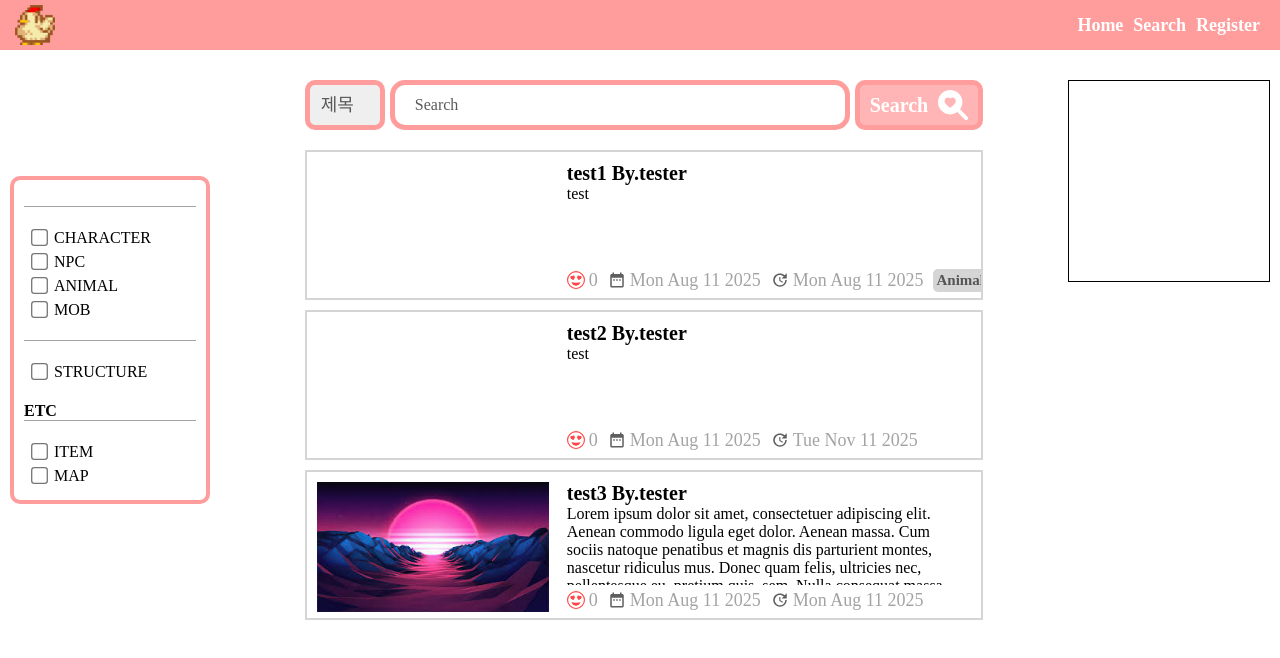
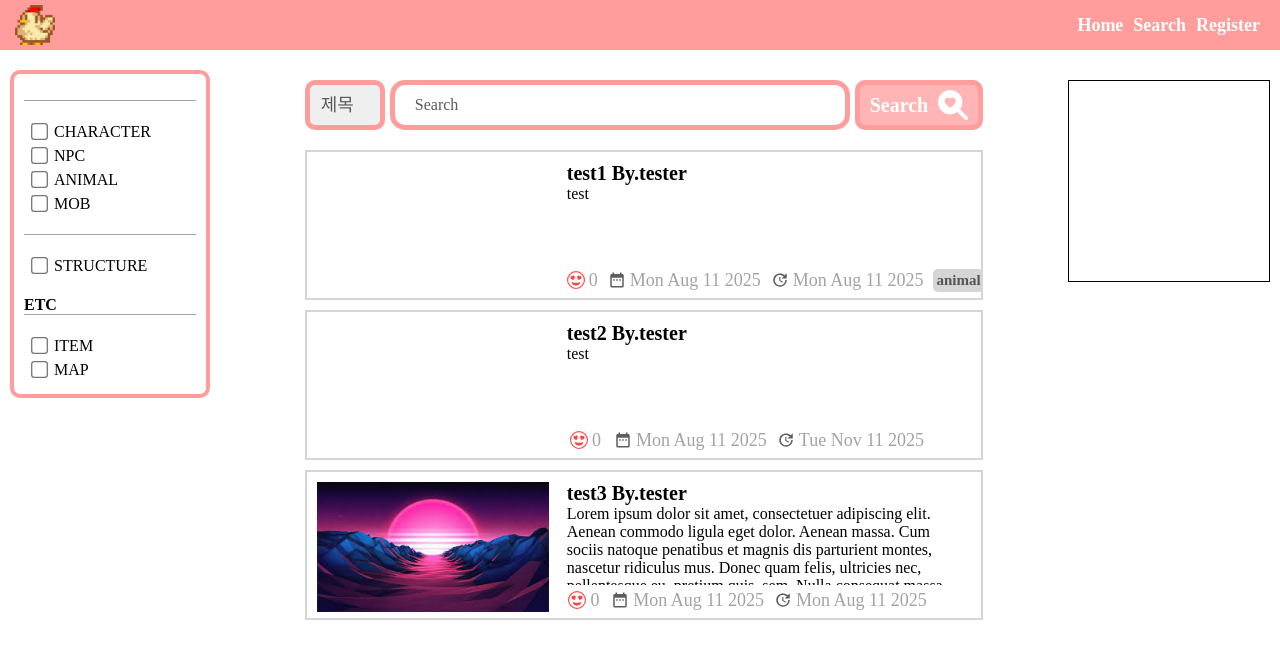
Before and after one commit to minicastle/Stardew-Retexture, a React (Vite) app: page /search in a window 1280 px wide. Shown: the top 658 px of the page. Built offline with nearby package versions, Linux system fonts and the light colour scheme.

Commit message:
filter function

```diff
--- /dev/null
+++ b/src/components/Filter.tsx
@@ -0,0 +1,146 @@
+import styled from "@emotion/styled";
+import { FilterType } from "../functions/types";
+interface Props {
+  handleFilter: (e: FilterType) => void;
+}
+
+const FilterContainer = styled.div`
+  display: flex;
+  justify-content: center;
+  align-items: center;
+  flex-direction: column;
+  position: relative;
+  height: 100%;
+  padding: 10px;
+`;
+const FilterBody = styled.div`
+  display: flex;
+  justify-content: center;
+  align-items: flex-start;
+  flex-direction: column;
+  position: sticky;
+  top: 0;
+  width: 200px;
+  border: 4px solid #ff9c9c;
+  border-radius: 10px;
+  padding: 10px;
+  box-sizing: border-box;
+`;
+const FilterTitle = styled.p`
+  font-weight: bold;
+  border-bottom: 1px solid #a3a3a3;
+  width: 100%;
+`;
+const FilterCheckContainer = styled.div`
+  display: flex;
+  justify-content: center;
+  align-items: flex-start;
+  flex-direction: column;
+  width: 100%;
+  padding: 5px;
+  gap: 5px;
+`;
+const FilterCheckBox = styled.div`
+  display: flex;
+  justify-content: center;
+  align-items: center;
+  gap: 5px;
+`;
+const FilterCheck = styled.input`
+  background-color: #5e5e5e;
+
+  scale: 1.3;
+`;
+const FilterText = styled.span`
+  white-space: nowrap;
+  text-transform: uppercase;
+`;
+function Filter({ handleFilter }: Props) {
+  return (
+    <FilterContainer>
+      <FilterBody>
+        <FilterTitle></FilterTitle>
+        <FilterCheckContainer>
+          <FilterCheckBox>
+            <FilterCheck
+              type="checkbox"
+              value={"character"}
+              onChange={() => {
+                handleFilter("character");
+              }}
+            />
+            <FilterText>character</FilterText>
+          </FilterCheckBox>
+          <FilterCheckBox>
+            <FilterCheck
+              type="checkbox"
+              value={"npc"}
+              onChange={() => {
+                handleFilter("npc");
+              }}
+            />
+            <FilterText>NPC</FilterText>
+          </FilterCheckBox>
+          <FilterCheckBox>
+            <FilterCheck
+              type="checkbox"
+              value={"animal"}
+              onChange={() => {
+                handleFilter("animal");
+              }}
+            />
+            <FilterText>Animal</FilterText>
+          </FilterCheckBox>
+          <FilterCheckBox>
+            <FilterCheck
+              type="checkbox"
+              value={"mob"}
+              onChange={() => {
+                handleFilter("mob");
+              }}
+            />
+            <FilterText>Mob</FilterText>
+          </FilterCheckBox>
+        </FilterCheckContainer>
+        <FilterTitle></FilterTitle>
+        <FilterCheckContainer>
+          <FilterCheckBox>
+            <FilterCheck
+              type="checkbox"
+              value={"structure"}
+              onChange={() => {
+                handleFilter("structure");
+              }}
+            />
+            <FilterText>structure</FilterText>
+          </FilterCheckBox>
+        </FilterCheckContainer>
+        <FilterTitle>ETC</FilterTitle>
+        <FilterCheckContainer>
+          <FilterCheckBox>
+            <FilterCheck
+              type="checkbox"
+              value={"item"}
+              onChange={() => {
+                handleFilter("item");
+              }}
+            />
+            <FilterText>Item</FilterText>
+          </FilterCheckBox>
+          <FilterCheckBox>
+            <FilterCheck
+              type="checkbox"
+              value={"item"}
+              onChange={() => {
+                handleFilter("map");
+              }}
+            />
+            <FilterText>Map</FilterText>
+          </FilterCheckBox>
+        </FilterCheckContainer>
+      </FilterBody>
+    </FilterContainer>
+  );
+}
+
+export default Filter;
--- a/src/components/ModelView.tsx
+++ b/src/components/ModelView.tsx
@@ -61,6 +61,7 @@ const InfoText = styled.span`
   text-overflow: clip;
   height: 5em;
   width: 100%;
+  min-width: 1;
   overflow-y: scroll;
   padding: 0 5px 0 0;
   box-sizing: border-box;
@@ -90,7 +91,7 @@ const SubContainer = styled.div`
   justify-content: center;
   align-items: center;
   gap: 4px;
-  width: fit-content;
+  width: 100%;
 `;
 const Text = styled.span`
   white-space: nowrap;
--- a/src/functions/Data.ts
+++ b/src/functions/Data.ts
@@ -9,7 +9,7 @@ export const data:ContentsData[]=[
         Images:[],
         viewer:0,
         loadDate:new Date('2025-08-11'),
-        tags:["Animal","Mob"]
+        tags:["animal","mob"]
     },
     {
         Title:'test2',
--- a/src/functions/searchFunction.tsx
+++ b/src/functions/searchFunction.tsx
@@ -1,19 +1,26 @@
 import { data } from "./Data";
-import { ContentsData } from "./types";
-interface Props {
+import { ContentsData, FilterType } from "./types";
+interface searchProps {
   searchType: "Title" | "Author";
   searchText: string;
   handleSearchData: (e: ContentsData[]) => void;
   handleSetLoad: (e: boolean) => void;
+}
+interface filterProps {
+  filter: FilterType[];
+  handleSearchData: (e: ContentsData[]) => void;
+  handleSetLoad: (e: boolean) => void;
+  filterRules: number;
+  target: FilterType;
 }
 export const searchFunction = ({
   searchType,
   searchText,
   handleSearchData,
   handleSetLoad,
-}: Props) => {
+}: searchProps) => {
   handleSetLoad(true);
-  const searchContents = [];
+  const searchContents: ContentsData[] = [];
   if (searchType === "Title") {
     for (let i = 0; i < data.length; i++) {
       if (data[i].Title.includes(searchText)) {
@@ -30,4 +37,31 @@ export const searchFunction = ({
   handleSearchData(searchContents);
   handleSetLoad(false);
 };
-export const searchFilter = () => {};
+export const filterFunction = ({
+  filter,
+  handleSearchData,
+  handleSetLoad,
+  filterRules,
+  target,
+}: filterProps) => {
+  handleSetLoad(true);
+  const filterContents: ContentsData[] = [];
+  const filterBuf =
+    filterRules !== -1
+      ? [...filter.slice(0, filterRules), ...filter.slice(filterRules + 1)]
+      : [...filter, target];
+  if (filterBuf.length === 0) {
+    handleSearchData(data);
+    handleSetLoad(false);
+    return;
+  }
+  for (let i = 0; i < filterBuf.length; i++) {
+    for (let j = 0; j < data.length; j++) {
+      if (data[j].tags?.includes(filterBuf[i])) {
+        filterContents.push(data[j]);
+      }
+    }
+  }
+  handleSearchData([...new Set(filterContents)]);
+  handleSetLoad(false);
+};
--- a/src/functions/types.ts
+++ b/src/functions/types.ts
@@ -7,6 +7,6 @@ export type ContentsData = {
     viewer:number,
     loadDate:Date,
     updateDate?:Date,
-    tags?:("Charactor"|"NPC"|"Animal"|"Structure"|"Mob"|"Item"|"Map")[]
+    tags?:("character"|"npc"|"animal"|"structure"|"mob"|"item"|"map")[]
 }
 export type FilterType = "character"|"structure"|"npc"|"animal"|"mob"|"item"|"map";
--- a/src/pages/Search.tsx
+++ b/src/pages/Search.tsx
@@ -6,69 +6,21 @@ import { ReactElement, useCallback, useState } from "react";
 import { data } from "../functions/Data";
 import { ContentsData, FilterType } from "../functions/types";
 import ModelView from "../components/ModelView";
+import Filter from "../components/Filter";
+import { filterFunction } from "../functions/searchFunction";
 const MainContainer = styled.div`
   display: flex;
   justify-content: center;
-  align-items: center;
+  align-items: flex-start;
   width: 100%;
   height: fit-content;
-`;
-const FilterContainer = styled.div`
-  display: flex;
-  justify-content: center;
-  align-items: center;
-  flex-direction: column;
-  position: relative;
-  height: 100%;
-  padding: 10px;
-`;
-const FilterBody = styled.div`
-  display: flex;
-  justify-content: center;
-  align-items: flex-start;
-  flex-direction: column;
-  position: sticky;
-  top: 0;
-  width: 200px;
-  border: 4px solid #ff9c9c;
-  border-radius: 10px;
-  padding: 10px;
-  box-sizing: border-box;
-`;
-const FilterTitle = styled.p`
-  font-weight: bold;
-  border-bottom: 1px solid #a3a3a3;
-  width: 100%;
-`;
-const FilterCheckContainer = styled.div`
-  display: flex;
-  justify-content: center;
-  align-items: flex-start;
-  flex-direction: column;
-  width: 100%;
-  padding: 5px;
-  gap: 5px;
-`;
-const FilterCheckBox = styled.div`
-  display: flex;
-  justify-content: center;
-  align-items: center;
-  gap: 5px;
-`;
-const FilterCheck = styled.input`
-  background-color: #5e5e5e;
-
-  scale: 1.3;
-`;
-const FilterText = styled.span`
-  white-space: nowrap;
-  text-transform: uppercase;
 `;
 const ContentsContainer = styled.div`
   display: flex;
   flex-direction: column;
   justify-content: center;
   align-items: center;
+  width: 100%;
 `;
 const LoadingContainer = styled.div`
   display: flex;
@@ -102,102 +54,38 @@ function Search() {
     }
     return contents;
   }, [searchData]);
-  const handleFilter: (e: FilterType) => void = (e) => {
-    const buf = filter.findIndex((element) => element === e);
-    if (buf !== -1) {
+  const handleFilter: (target: FilterType) => void = (target) => {
+    const filterRules: number = filter.findIndex(
+      (element) => element === target
+    );
+    if (filterRules !== -1) {
       setFilter((filter) => {
-        return [...filter.slice(0, buf), ...filter.slice(buf + 1)];
+        return [
+          ...filter.slice(0, filterRules),
+          ...filter.slice(filterRules + 1),
+        ];
+      });
+      filterFunction({
+        filter,
+        handleSearchData,
+        handleSetLoad,
+        filterRules,
+        target,
       });
     } else {
-      setFilter([...filter, e]);
+      setFilter([...filter, target]);
+      filterFunction({
+        filter,
+        handleSearchData,
+        handleSetLoad,
+        filterRules,
+        target,
+      });
     }
-    console.log(buf);
   };
   return (
     <MainContainer>
-      <FilterContainer>
-        <FilterBody>
-          <FilterTitle></FilterTitle>
-          <FilterCheckContainer>
-            <FilterCheckBox>
-              <FilterCheck
-                type="checkbox"
-                value={"character"}
-                onChange={() => {
-                  handleFilter("character");
-                }}
-              />
-              <FilterText>character</FilterText>
-            </FilterCheckBox>
-            <FilterCheckBox>
-              <FilterCheck
-                type="checkbox"
-                value={"npc"}
-                onChange={() => {
-                  handleFilter("npc");
-                }}
-              />
-              <FilterText>NPC</FilterText>
-            </FilterCheckBox>
-            <FilterCheckBox>
-              <FilterCheck
-                type="checkbox"
-                value={"animal"}
-                onChange={() => {
-                  handleFilter("animal");
-                }}
-              />
-              <FilterText>Animal</FilterText>
-            </FilterCheckBox>
-            <FilterCheckBox>
-              <FilterCheck
-                type="checkbox"
-                value={"mob"}
-                onChange={() => {
-                  handleFilter("mob");
-                }}
-              />
-              <FilterText>Mob</FilterText>
-            </FilterCheckBox>
-          </FilterCheckContainer>
-          <FilterTitle></FilterTitle>
-          <FilterCheckContainer>
-            <FilterCheckBox>
-              <FilterCheck
-                type="checkbox"
-                value={"structure"}
-                onChange={() => {
-                  handleFilter("structure");
-                }}
-              />
-              <FilterText>structure</FilterText>
-            </FilterCheckBox>
-          </FilterCheckContainer>
-          <FilterTitle>ETC</FilterTitle>
-          <FilterCheckContainer>
-            <FilterCheckBox>
-              <FilterCheck
-                type="checkbox"
-                value={"item"}
-                onChange={() => {
-                  handleFilter("item");
-                }}
-              />
-              <FilterText>Item</FilterText>
-            </FilterCheckBox>
-            <FilterCheckBox>
-              <FilterCheck
-                type="checkbox"
-                value={"item"}
-                onChange={() => {
-                  handleFilter("map");
-                }}
-              />
-              <FilterText>Map</FilterText>
-            </FilterCheckBox>
-          </FilterCheckContainer>
-        </FilterBody>
-      </FilterContainer>
+      <Filter handleFilter={handleFilter} />
       <ContentsContainer>
         <SearchBar
           handleSearchData={handleSearchData}
```
